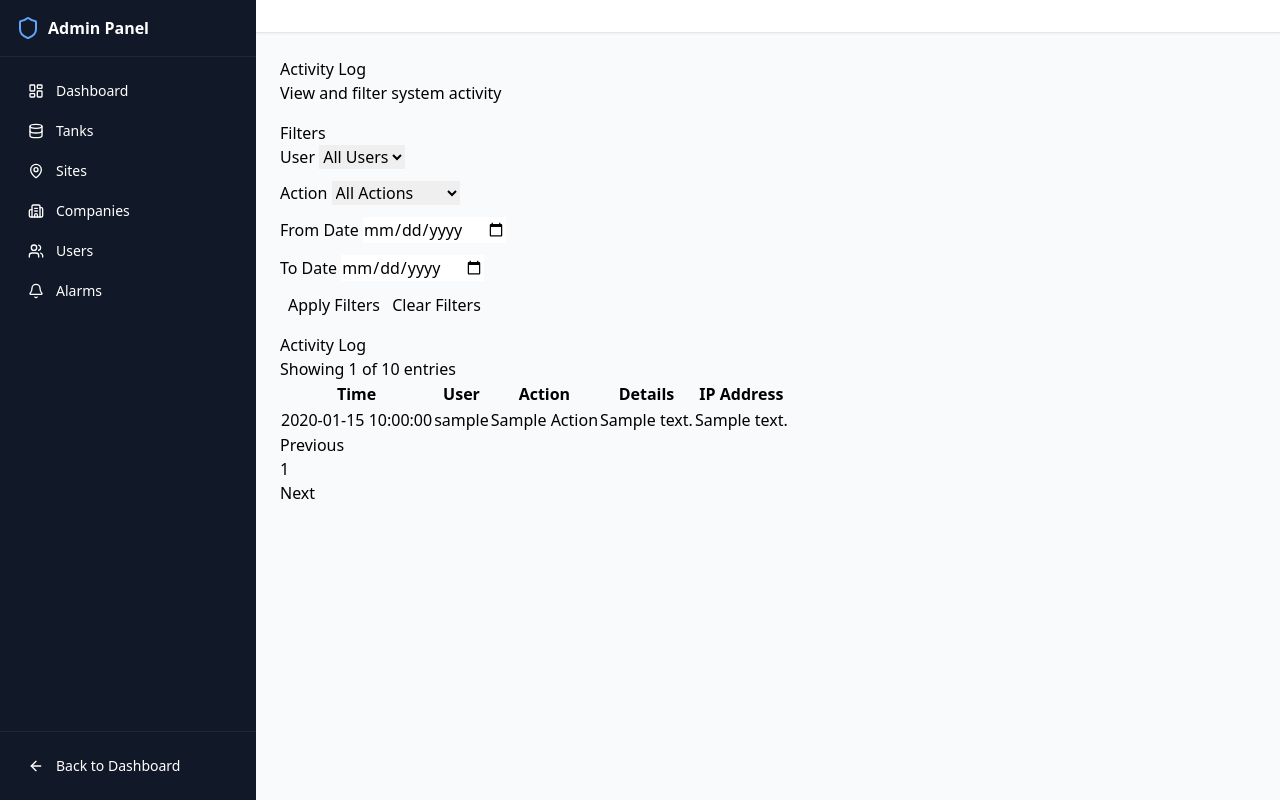
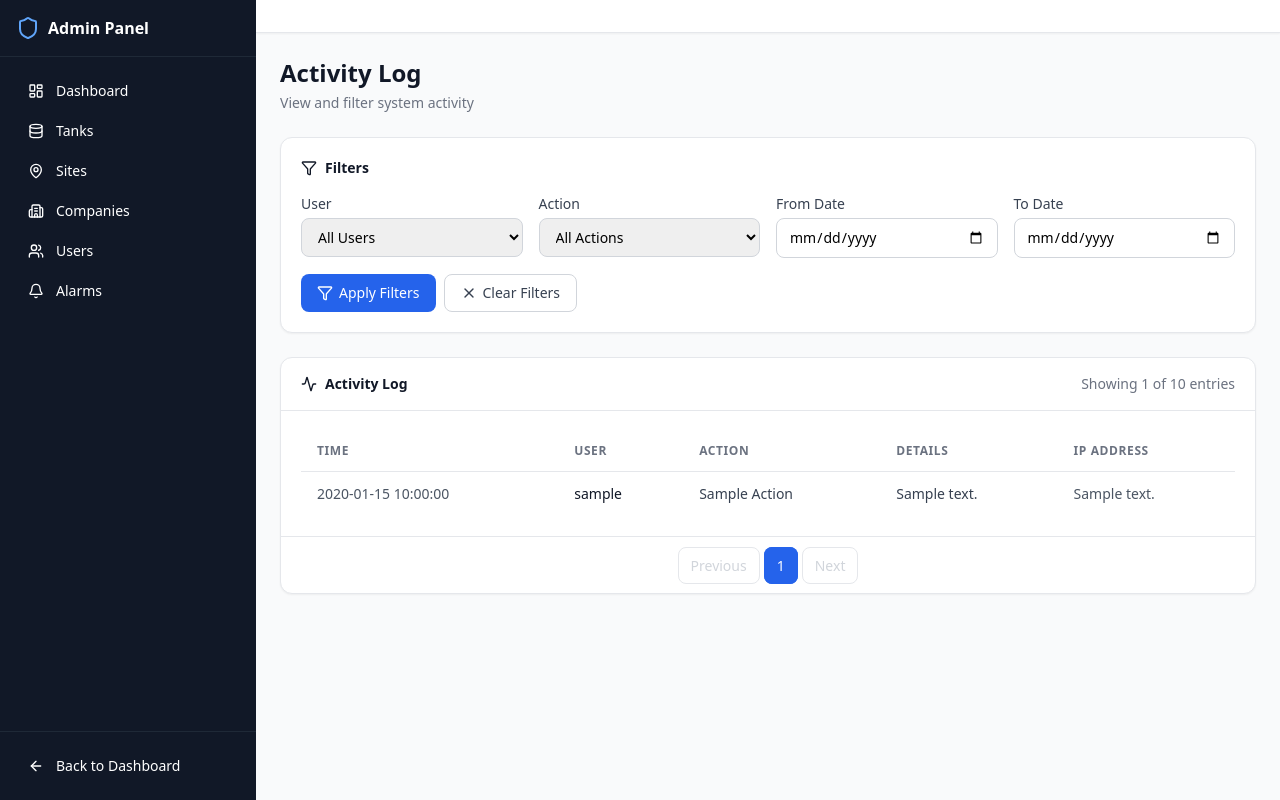
Before and after one commit to d80y6/fuel_monitoring, a Python web app: template templates/admin/activity_log.html in a window 1280 px wide. Run offline with Jinja, Linux system fonts and the light colour scheme; the template is opened without the code that fills it: most values are stand-ins (such as "Sample title", 1, 10 or a date in 2020); some libraries are stand-ins or nearby versions.

Commit message:
refactor: rewrite admin/activity_log.html with Tailwind CSS, replace Socket.IO with polling

```diff
--- a/templates/admin/activity_log.html
+++ b/templates/admin/activity_log.html
@@ -3,136 +3,131 @@
 {% block title %}Activity Log{% endblock %}
 
 {% block content %}
-<div class="container-fluid">
+<div class="space-y-6">
     <!-- Header -->
-    <div class="row mb-4">
-        <div class="col-md-12">
-            <h1>Activity Log</h1>
-            <p class="text-muted">View and filter system activity</p>
-        </div>
+    <div>
+        <h1 class="text-2xl font-bold text-gray-900">Activity Log</h1>
+        <p class="text-gray-500 text-sm mt-1">View and filter system activity</p>
     </div>
 
     <!-- Filters -->
-    <div class="row mb-4">
-        <div class="col-md-12">
-            <div class="card">
-                <div class="card-header">
-                    <h5 class="mb-0">Filters</h5>
-                </div>
-                <div class="card-body">
+    <div class="bg-white rounded-xl shadow-sm border border-gray-200 p-5">
+        <h5 class="text-sm font-semibold text-gray-900 mb-4 flex items-center gap-2">
+            <i data-lucide="filter" class="h-4 w-4"></i> Filters
+        </h5>
         <form method="get" action="{{ url_for('admin.activity_log') }}">
-                        <div class="row">
-                            <div class="col-md-3 mb-3">
-                                <label for="user_id" class="form-label">User</label>
-                                <select name="user_id" id="user_id" class="form-select">
+            <div class="grid grid-cols-1 md:grid-cols-4 gap-4">
+                <div>
+                    <label for="user_id" class="block text-sm font-medium text-gray-700 mb-1">User</label>
+                    <select name="user_id" id="user_id" class="w-full px-3 py-2 rounded-lg border border-gray-300 text-sm focus:ring-2 focus:ring-primary-500 focus:border-primary-500">
                         <option value="all" {% if user_id == 'all' %}selected{% endif %}>All Users</option>
                         {% for u in users %}
                         <option value="{{ u.id }}" {% if user_id|int == u.id %}selected{% endif %}>{{ u.username }}</option>
                         {% endfor %}
                     </select>
                 </div>
-                            <div class="col-md-3 mb-3">
-                                <label for="action" class="form-label">Action</label>
-                                <select name="action" id="action" class="form-select">
+                <div>
+                    <label for="action" class="block text-sm font-medium text-gray-700 mb-1">Action</label>
+                    <select name="action" id="action" class="w-full px-3 py-2 rounded-lg border border-gray-300 text-sm focus:ring-2 focus:ring-primary-500 focus:border-primary-500">
                         <option value="all" {% if action == 'all' %}selected{% endif %}>All Actions</option>
                         {% for a in actions %}
                         <option value="{{ a }}" {% if action == a %}selected{% endif %}>{{ a|replace('_', ' ')|title }}</option>
                         {% endfor %}
                     </select>
                 </div>
-                            <div class="col-md-3 mb-3">
-                                <label for="date_from" class="form-label">From Date</label>
-                                <input type="date" name="date_from" id="date_from" class="form-control" value="{{ date_from }}">
+                <div>
+                    <label for="date_from" class="block text-sm font-medium text-gray-700 mb-1">From Date</label>
+                    <input type="date" name="date_from" id="date_from" class="w-full px-3 py-2 rounded-lg border border-gray-300 text-sm focus:ring-2 focus:ring-primary-500 focus:border-primary-500" value="{{ date_from }}">
                 </div>
-                            <div class="col-md-3 mb-3">
-                                <label for="date_to" class="form-label">To Date</label>
-                                <input type="date" name="date_to" id="date_to" class="form-control" value="{{ date_to }}">
+                <div>
+                    <label for="date_to" class="block text-sm font-medium text-gray-700 mb-1">To Date</label>
+                    <input type="date" name="date_to" id="date_to" class="w-full px-3 py-2 rounded-lg border border-gray-300 text-sm focus:ring-2 focus:ring-primary-500 focus:border-primary-500" value="{{ date_to }}">
                 </div>
             </div>
-                        <div class="row">
-                            <div class="col-md-12">
-                                <button type="submit" class="btn btn-primary">
-                                    <i class="fas fa-filter me-2"></i>Apply Filters
+            <div class="mt-4 flex gap-2">
+                <button type="submit" class="inline-flex items-center gap-1.5 bg-primary-600 text-white px-4 py-2 rounded-lg hover:bg-primary-700 transition text-sm font-medium">
+                    <i data-lucide="filter" class="h-4 w-4"></i> Apply Filters
                 </button>
-                                <a href="{{ url_for('admin.activity_log') }}" class="btn btn-outline-secondary">
-                                    <i class="fas fa-times me-2"></i>Clear Filters
+                <a href="{{ url_for('admin.activity_log') }}" class="inline-flex items-center gap-1.5 border border-gray-300 text-gray-700 px-4 py-2 rounded-lg hover:bg-gray-50 transition text-sm font-medium">
+                    <i data-lucide="x" class="h-4 w-4"></i> Clear Filters
                 </a>
-                            </div>
             </div>
         </form>
     </div>
-            </div>
-        </div>
-    </div>
 
     <!-- Activity Table -->
-    <div class="row">
-        <div class="col-md-12">
-            <div class="card">
-                <div class="card-header d-flex justify-content-between align-items-center">
-                    <h5 class="mb-0">Activity Log</h5>
-                    <span>
+    <div class="bg-white rounded-xl shadow-sm border border-gray-200">
+        <div class="px-5 py-4 border-b border-gray-200 flex items-center justify-between">
+            <h5 class="text-sm font-semibold text-gray-900 flex items-center gap-2">
+                <i data-lucide="activity" class="h-4 w-4"></i> Activity Log
+            </h5>
+            <span class="text-sm text-gray-500">
                 Showing {{ activities.items|length }} of {{ activities.total }} entries
             </span>
         </div>
-                <div class="card-body">
-                    <div class="table-responsive">
-                        <table class="table table-striped" id="activity-table">
+        <div class="p-5">
+            <div class="overflow-x-auto">
+                <table class="w-full text-sm" id="activity-table">
                     <thead>
-                                <tr>
-                                    <th>Time</th>
-                                    <th>User</th>
-                                    <th>Action</th>
-                                    <th>Details</th>
-                                    <th>IP Address</th>
+                        <tr class="border-b border-gray-200">
+                            <th class="text-left py-3 px-4 text-xs font-semibold text-gray-500 uppercase tracking-wider whitespace-nowrap">Time</th>
+                            <th class="text-left py-3 px-4 text-xs font-semibold text-gray-500 uppercase tracking-wider whitespace-nowrap">User</th>
+                            <th class="text-left py-3 px-4 text-xs font-semibold text-gray-500 uppercase tracking-wider whitespace-nowrap">Action</th>
+                            <th class="text-left py-3 px-4 text-xs font-semibold text-gray-500 uppercase tracking-wider whitespace-nowrap">Details</th>
+                            <th class="text-left py-3 px-4 text-xs font-semibold text-gray-500 uppercase tracking-wider whitespace-nowrap">IP Address</th>
                         </tr>
                     </thead>
-                            <tbody>
+                    <tbody class="divide-y divide-gray-100">
                         {% if activities.items %}
                             {% for activity in activities.items %}
                             <tr>
-                                        <td>{{ activity.timestamp.strftime('%Y-%m-%d %H:%M:%S') }}</td>
-                                        <td>{{ activity.user.username if activity.user else 'System' }}</td>
-                                        <td>{{ activity.action|replace('_', ' ')|title }}</td>
-                                        <td>{{ activity.details }}</td>
-                                        <td>{{ activity.ip_address }}</td>
+                                <td class="py-3 px-4 text-gray-600 whitespace-nowrap">{{ activity.timestamp.strftime('%Y-%m-%d %H:%M:%S') }}</td>
+                                <td class="py-3 px-4 font-medium text-gray-900">{{ activity.user.username if activity.user else 'System' }}</td>
+                                <td class="py-3 px-4 text-gray-700">{{ activity.action|replace('_', ' ')|title }}</td>
+                                <td class="py-3 px-4 text-gray-700 max-w-sm truncate">{{ activity.details }}</td>
+                                <td class="py-3 px-4 text-gray-600">{{ activity.ip_address }}</td>
                             </tr>
                             {% endfor %}
                         {% else %}
                             <tr>
-                                        <td colspan="5" class="text-center">No activity found</td>
+                                <td colspan="5" class="py-8 text-center text-gray-500">No activity found</td>
                             </tr>
                         {% endif %}
                     </tbody>
                 </table>
             </div>
         </div>
-                <div class="card-footer">
+        <div class="px-5 py-4 border-t border-gray-200">
             <nav aria-label="Activity log pagination">
-                        <ul class="pagination justify-content-center">
-                            <li class="page-item {% if not activities.has_prev %}disabled{% endif %}">
-                                <a class="page-link" href="{{ url_for('admin.activity_log', page=activities.prev_num, user_id=user_id, action=action, date_from=date_from, date_to=date_to) if activities.has_prev else '#' }}">Previous</a>
+                <ul class="flex items-center justify-center gap-1">
+                    <li>
+                        <a href="{{ url_for('admin.activity_log', page=activities.prev_num, user_id=user_id, action=action, date_from=date_from, date_to=date_to) if activities.has_prev else '#' }}"
+                           class="px-3 py-2 rounded-lg text-sm font-medium border border-gray-200 {% if not activities.has_prev %}text-gray-300 pointer-events-none{% else %}text-gray-700 hover:bg-gray-50{% endif %} transition">
+                            Previous
+                        </a>
                     </li>
-
                     {% for page_num in activities.iter_pages(left_edge=1, right_edge=1, left_current=2, right_current=2) %}
                         {% if page_num %}
-                                    <li class="page-item {% if page_num == activities.page %}active{% endif %}">
-                                        <a class="page-link" href="{{ url_for('admin.activity_log', page=page_num, user_id=user_id, action=action, date_from=date_from, date_to=date_to) }}">{{ page_num }}</a>
+                            <li>
+                                <a href="{{ url_for('admin.activity_log', page=page_num, user_id=user_id, action=action, date_from=date_from, date_to=date_to) }}"
+                                   class="px-3 py-2 rounded-lg text-sm font-medium border {% if page_num == activities.page %}bg-primary-600 text-white border-primary-600{% else %}border-gray-200 text-gray-700 hover:bg-gray-50{% endif %} transition">
+                                    {{ page_num }}
+                                </a>
                             </li>
                         {% else %}
-                                    <li class="page-item disabled">
-                                        <a class="page-link" href="#">...</a>
+                            <li>
+                                <span class="px-3 py-2 text-sm text-gray-400">...</span>
                             </li>
                         {% endif %}
                     {% endfor %}
-
-                            <li class="page-item {% if not activities.has_next %}disabled{% endif %}">
-                                <a class="page-link" href="{{ url_for('admin.activity_log', page=activities.next_num, user_id=user_id, action=action, date_from=date_from, date_to=date_to) if activities.has_next else '#' }}">Next</a>
+                    <li>
+                        <a href="{{ url_for('admin.activity_log', page=activities.next_num, user_id=user_id, action=action, date_from=date_from, date_to=date_to) if activities.has_next else '#' }}"
+                           class="px-3 py-2 rounded-lg text-sm font-medium border border-gray-200 {% if not activities.has_next %}text-gray-300 pointer-events-none{% else %}text-gray-700 hover:bg-gray-50{% endif %} transition">
+                            Next
+                        </a>
                     </li>
                 </ul>
             </nav>
-                </div>
-            </div>
         </div>
     </div>
 </div>
@@ -141,92 +136,106 @@
 {% block scripts %}
 <script>
 document.addEventListener('DOMContentLoaded', function() {
-    // Connect to Socket.IO for real-time updates
-    const socket = io('/admin');
+    lucide.createIcons();
 
-    socket.on('connect', function() {
-        //console.log('Connected to admin namespace');
-    });
+    var POLL_INTERVAL = 15000;
+    var pollTimer = null;
 
-    socket.on('new_activity', function(activity) {
-        // Check if we need to add this activity (based on current filters)
-        const shouldAdd = checkActivityFilters(activity);
-
-        if (shouldAdd) {
-            // Add new activity to the table
-            const table = document.getElementById('activity-table').getElementsByTagName('tbody')[0];
-
-            // Remove "No activity found" row if it exists
-            if (table.rows.length === 1 && table.rows[0].cells.length === 1) {
-                table.deleteRow(0);
+    function getFilterParams() {
+        return {
+            user_id: document.getElementById('user_id').value,
+            action: document.getElementById('action').value,
+            date_from: document.getElementById('date_from').value,
+            date_to: document.getElementById('date_to').value
+        };
     }
 
-            // Insert new row at the top
-            const newRow = table.insertRow(0);
-
-            // Format the timestamp
-            const timestamp = new Date(activity.timestamp);
-            const formattedTime = timestamp.toLocaleString();
-
-            // Add cells
-            newRow.innerHTML = `
-                <td>${formattedTime}</td>
-                <td>${activity.user ? activity.user.username : 'System'}</td>
-                <td>${activity.action.replace(/_/g, ' ').replace(/\b\w/g, l => l.toUpperCase())}</td>
-                <td>${activity.details}</td>
-                <td>${activity.ip_address || ''}</td>
-            `;
-
-            // Highlight the new row
-            newRow.classList.add('table-info');
-            setTimeout(() => {
-                newRow.classList.remove('table-info');
-            }, 5000);
-        }
-    });
-
-    // Function to check if an activity matches the current filters
-    function checkActivityFilters(activity) {
-        // Get current filter values
-        const userFilter = document.getElementById('user_id').value;
-        const actionFilter = document.getElementById('action').value;
-        const dateFromFilter = document.getElementById('date_from').value;
-        const dateToFilter = document.getElementById('date_to').value;
-
-        // Check user filter
-        if (userFilter !== 'all') {
-            if (!activity.user || activity.user.id.toString() !== userFilter) {
-                return false;
-            }
+    function formatAction(action) {
+        return action.replace(/_/g, ' ').replace(/\b\w/g, function(l) { return l.toUpperCase(); });
     }
 
-        // Check action filter
-        if (actionFilter !== 'all' && activity.action !== actionFilter) {
-            return false;
+    function checkActivityFilters(activity) {
+        var filters = getFilterParams();
+
+        if (filters.user_id !== 'all') {
+            if (!activity.user || activity.user.id.toString() !== filters.user_id) return false;
         }
 
-        // Check date filters
-        if (dateFromFilter || dateToFilter) {
-            const activityDate = new Date(activity.timestamp);
+        if (filters.action !== 'all' && activity.action !== filters.action) return false;
 
-            if (dateFromFilter) {
-                const fromDate = new Date(dateFromFilter);
-                if (activityDate < fromDate) {
-                    return false;
+        if (filters.date_from || filters.date_to) {
+            var activityDate = new Date(activity.timestamp);
+            if (filters.date_from) {
+                var fromDate = new Date(filters.date_from);
+                if (activityDate < fromDate) return false;
             }
-            }
-
-            if (dateToFilter) {
-                const toDate = new Date(dateToFilter);
-                toDate.setDate(toDate.getDate() + 1); // Include the end date
-                if (activityDate >= toDate) {
-                    return false;
-                }
+            if (filters.date_to) {
+                var toDate = new Date(filters.date_to);
+                toDate.setDate(toDate.getDate() + 1);
+                if (activityDate >= toDate) return false;
             }
         }
 
         return true;
     }
+
+    function pollActivityLog() {
+        var filters = getFilterParams();
+        var params = new URLSearchParams(filters);
+
+        fetch('/admin/api/activity-log?' + params.toString())
+            .then(function(r) { return r.json(); })
+            .then(function(data) {
+                if (!data.activities || !data.activities.length) return;
+
+                var table = document.getElementById('activity-table');
+                var tbody = table.querySelector('tbody');
+
+                var firstNewId = data.activities[0] && data.activities[0].id;
+                var existingRows = tbody.querySelectorAll('tr[data-activity-id]');
+
+                if (firstNewId && existingRows.length > 0) {
+                    var latestShown = existingRows[0].getAttribute('data-activity-id');
+                    if (latestShown && latestShown === String(firstNewId)) return;
+                }
+
+                var fragment = document.createDocumentFragment();
+
+                data.activities.forEach(function(activity) {
+                    if (checkActivityFilters(activity)) {
+                        var row = document.createElement('tr');
+                        row.setAttribute('data-activity-id', activity.id);
+                        row.className = 'bg-blue-50';
+                        row.innerHTML =
+                            '<td class="py-3 px-4 text-gray-600 whitespace-nowrap">' + activity.timestamp + '</td>' +
+                            '<td class="py-3 px-4 font-medium text-gray-900">' + (activity.user ? activity.user.username : 'System') + '</td>' +
+                            '<td class="py-3 px-4 text-gray-700">' + formatAction(activity.action) + '</td>' +
+                            '<td class="py-3 px-4 text-gray-700 max-w-sm truncate">' + (activity.details || '') + '</td>' +
+                            '<td class="py-3 px-4 text-gray-600">' + (activity.ip_address || '') + '</td>';
+                        fragment.appendChild(row);
+                    }
+                });
+
+                var emptyRow = tbody.querySelector('tr td[colspan]');
+                if (emptyRow) emptyRow.closest('tr').remove();
+
+                tbody.insertBefore(fragment, tbody.firstChild);
+
+                var newRows = tbody.querySelectorAll('tr.bg-blue-50');
+                newRows.forEach(function(r) {
+                    setTimeout(function() { r.classList.remove('bg-blue-50'); }, 5000);
+                });
+            })
+            .catch(function(err) {
+                console.error('Polling error:', err);
+            });
+    }
+
+    pollTimer = setInterval(pollActivityLog, POLL_INTERVAL);
+
+    window.addEventListener('beforeunload', function() {
+        if (pollTimer) clearInterval(pollTimer);
+    });
 });
 </script>
 {% endblock %}
```
Lines whose indentation alone changed are shown as unchanged.
